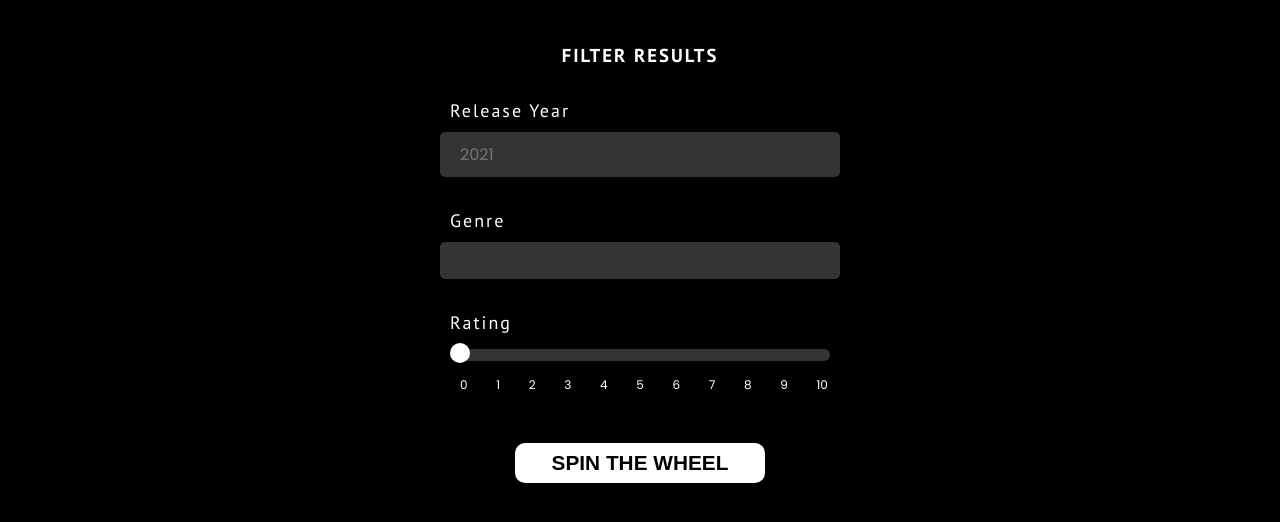
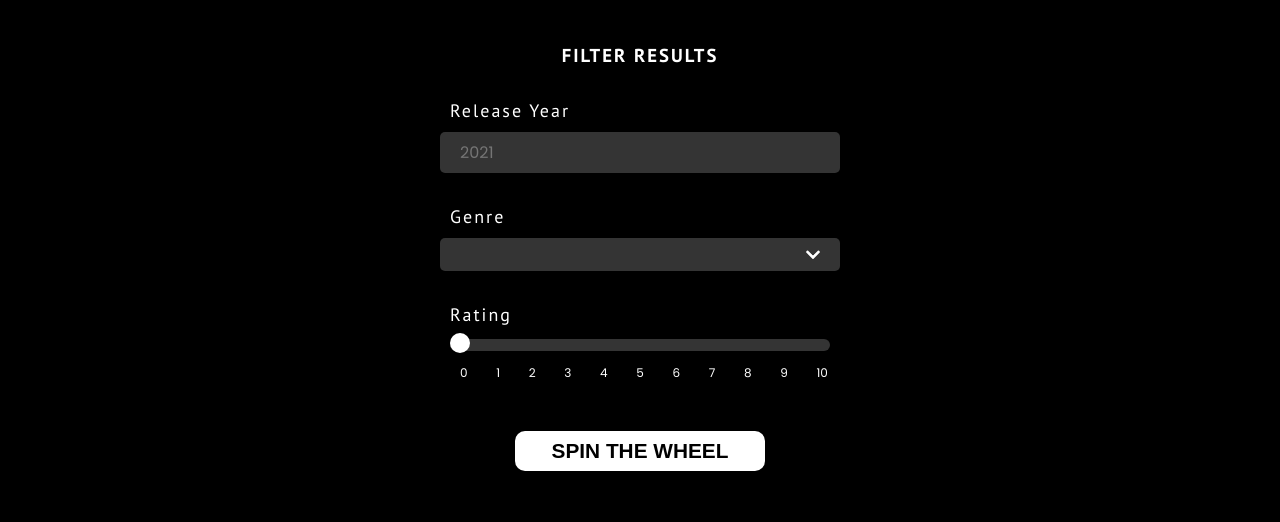
Before and after one commit to alessandragutierrez/ajax-project, a website: page index.html in a window 1280 px wide. Shown: the part 122-644 px from the top of the page. Drawn offline with nearby package versions, Linux system fonts and the light colour scheme; a web font is replaced by a local one.

Commit message:
Added arrow to select input.

```diff
--- a/css/form.css
+++ b/css/form.css
@@ -23,10 +23,18 @@ select {
   background-color: #343434;
   border: none;
   border-radius: 5px;
-  padding: 10px 20px;
+  padding: 8px 20px;
   font-size: 16px;
   margin-top: 10px;
   -webkit-appearance: none;
+}
+
+select {
+  background-image: url('../images/chevron-down-white.png');
+  background-repeat: no-repeat;
+  background-position: right;
+  background-size: auto 10px;
+  background-origin: content-box;
 }
 
 input:focus,
```
Also changed, not shown: images/chevron-down-white.png (added).
